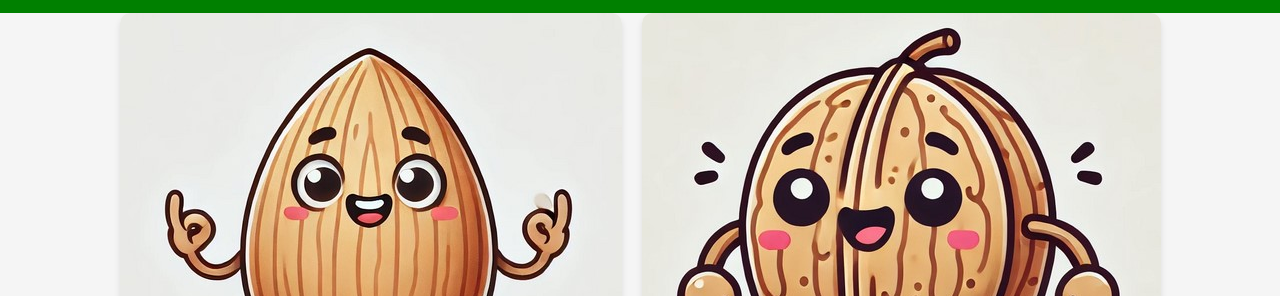
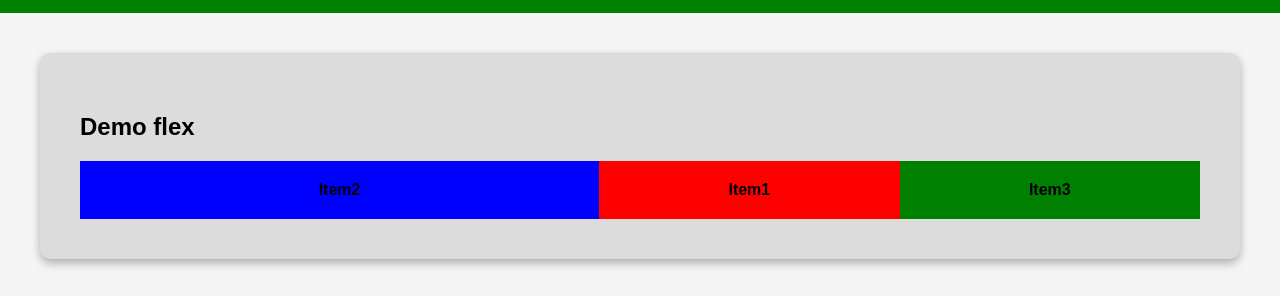
Before and after one commit to raFita2201/Lenguaje-de-marcas, a plain HTML site: page flex/RenatoElSeco-main/index.html in a window 1280 px wide. Shown: the part 447-743 px from the top of the page. Drawn offline with Linux system fonts and the light colour scheme.

Commit message:
clase de display, nuevas formas de distribuir elementos flex-shrink y demás, semana que viene grid, pendiente ejs y demás

```diff
--- a/flex/RenatoElSeco-main/index.html
+++ b/flex/RenatoElSeco-main/index.html
@@ -13,6 +13,16 @@
         <img src="images/logo.png" alt="Nueces" class="logo">
     </header>
     <main>
+
+        <section class="demo-flex">
+            <h2>Demo flex</h2>
+            <div class="contenedor-flex">
+                <div class="item item1">Item1</div> <!-- tiene 2 etiquetas de class, item e item1-->
+                <div class="item item2">Item2</div>
+                <div class="item item3">Item3</div>
+            </div>
+        </section>
+
         <section class="productos">
             <div class="tarjeta">
                 <img src="images/almendras.jpg" alt="Almendras">
--- a/flex/RenatoElSeco-main/styles.css
+++ b/flex/RenatoElSeco-main/styles.css
@@ -49,6 +49,51 @@ header {
     box-shadow: 0 8px 12px rgba(0, 0, 0, 0.2);
 }
 
+.demo-flex {
+
+    padding: 40px;
+    background-color: #dcdcdc;
+    margin: 40px;
+    border-radius: 10px; /* no es necesario pero weno*/
+    box-shadow: 0 4px 10px rgba(0, 0, 0, 0.3);
+}
+.contenedor-flex {
+
+    display: flex; /* se colocan uno detrás del otro*/
+    /*gap: 20px;*/
+    justify-content: space-between;
+    background-color: aliceblue;
+}
+
+.item {
+    padding: 20px;
+    text-align: center;
+    font-weight: bold; /*efectos sobre la letra */
+    flex: 1 1 auto /* todos crecen al mismo ritmo se reparten el tamaño por igual */
+}
+
+.item1 {background-color: red;}
+.item2 {background-color: blue;}
+.item3 {background-color: green;}
+
+.item1 {
+    flex-grow: 1;
+    flex-shrink: 1; /*decrecer*/
+    order: 2;
+}
+
+.item2{
+    flex-grow: 2; /* marca el ritmo al que crece el elemento respecto a los demás */
+    flex-shrink: 2;
+    order: 1;
+}
+
+.item3 {
+    flex-grow: 1;
+    flex-shrink: 1;
+    order: 3; /* para manipular esto debemos saber cuántos elementos hay por línea. En la consulta SQL ya le ponemos el orden que querramos.*/
+}
+
 @media (max-width: 800px) {
     .logo {
         width: 250px;
```
